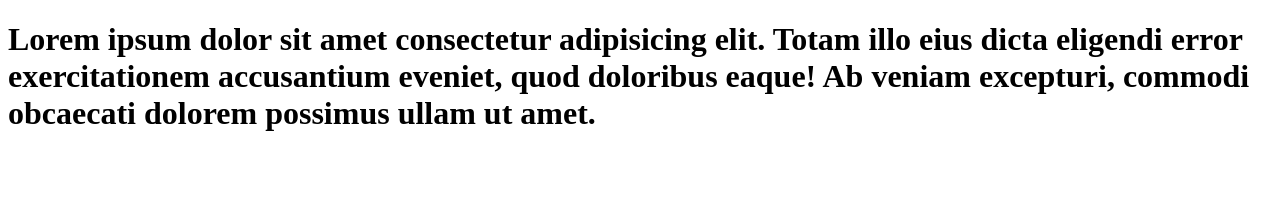
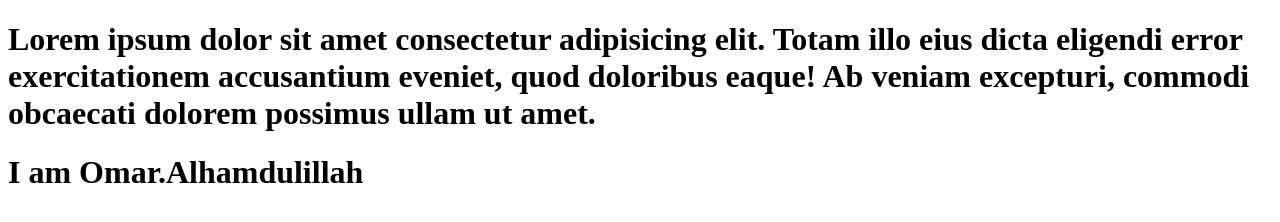
Before and after one commit to devomarfaruk/devomar, a plain HTML site: page devomar/index.html in a window 1280 px wide. Drawn offline with Linux system fonts and the light colour scheme.

Commit message:
first commit

```diff
--- a/devomar/index.html
+++ b/devomar/index.html
@@ -12,6 +12,7 @@
     <h1>Lorem ipsum dolor sit amet consectetur adipisicing elit. Totam illo eius dicta eligendi error exercitationem
         accusantium eveniet, quod doloribus eaque! Ab veniam excepturi, commodi obcaecati dolorem possimus ullam ut
         amet.</h1>
+    <h1>I am Omar.Alhamdulillah</h1>
 </body>
 
 </html>
```
